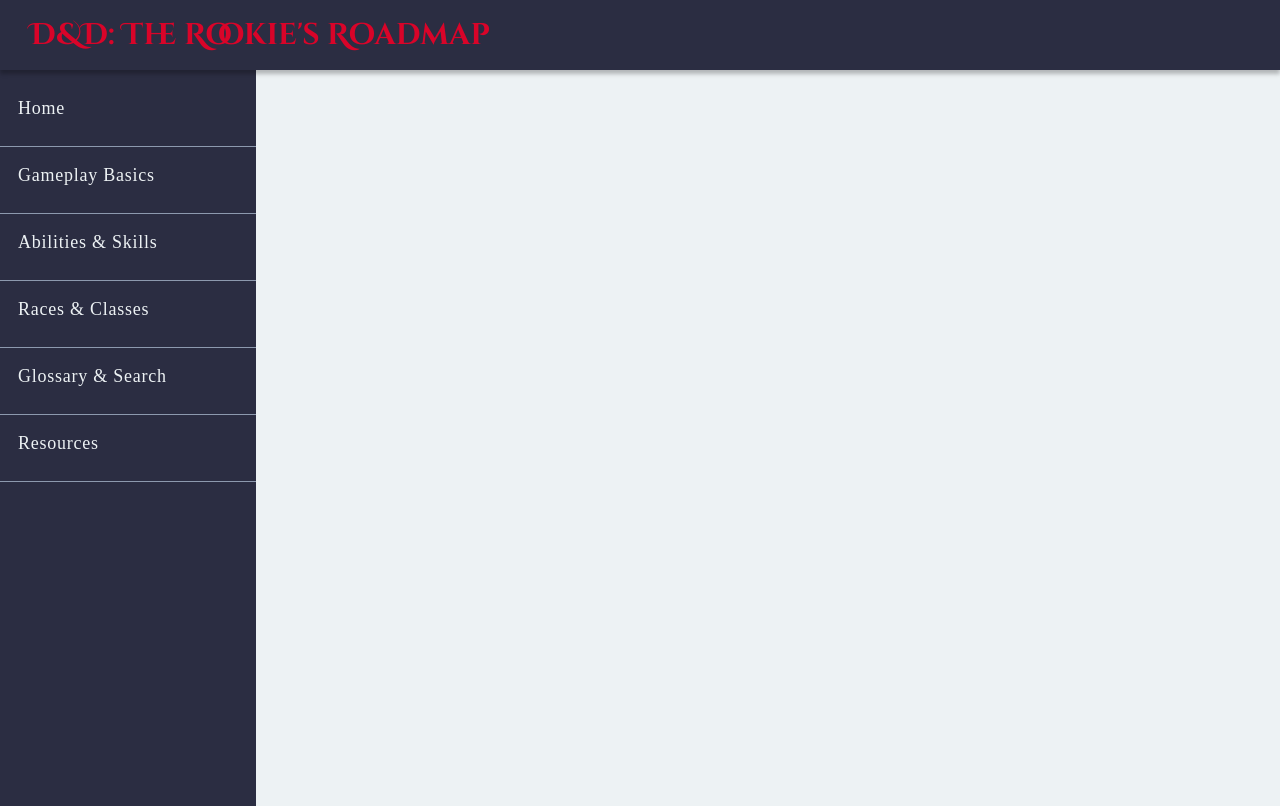
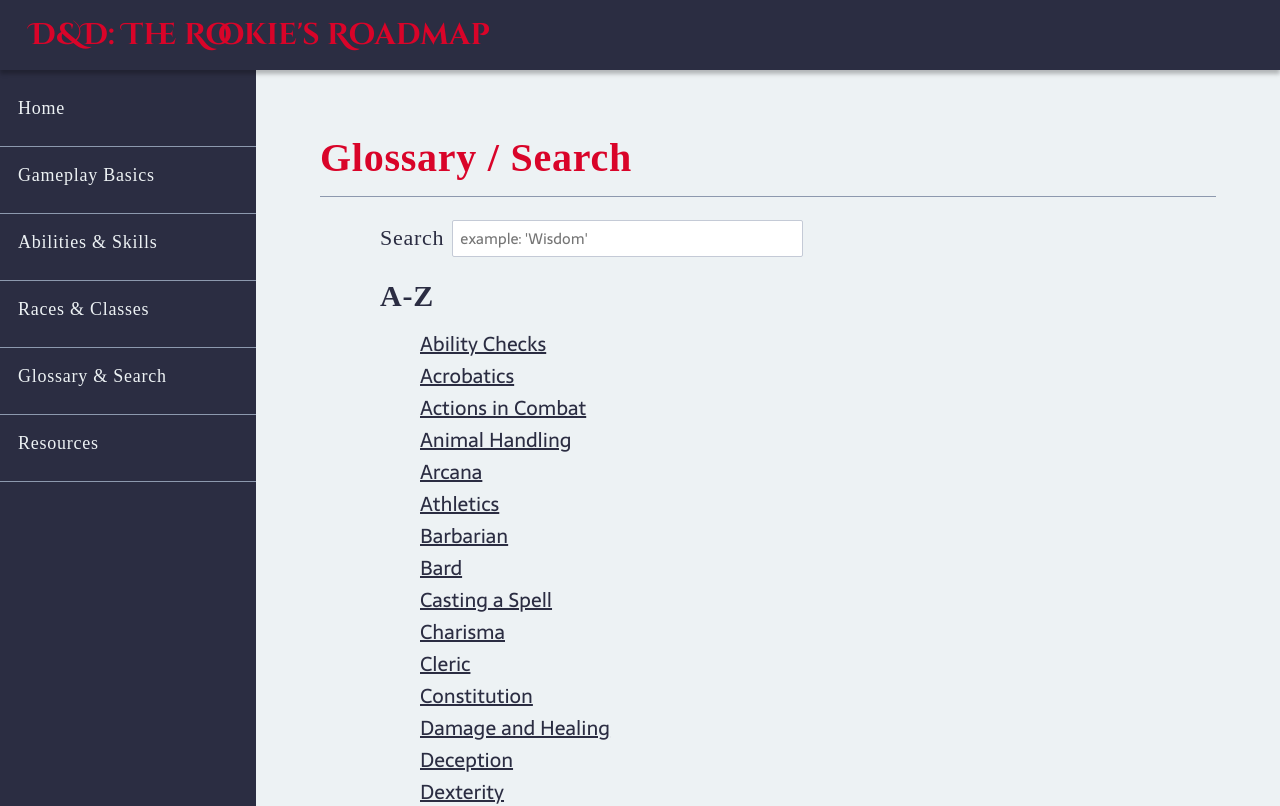
Before and after one commit to rachelsoae/dnd-rookie-roadmap, a React (Create React App) app: page /glossary in a window 1280 px wide. Shown: the top 806 px of the page. Built offline with nearby package versions, Linux system fonts and the light colour scheme; a web font is replaced by a local one.

Commit message:
Refactor getAllLinks using NAMES and getLinks

```diff
--- a/src/components/App.js
+++ b/src/components/App.js
@@ -71,6 +71,23 @@ const App = () => {
   //   return alphabetizedLinks;
   // }
 
+  const getAllLinks = () => {
+    const allLinks = []
+    const addLinks = (directory, category = null) => {
+      const links = getLinks(directory, category)
+      links.forEach(link => allLinks.push(link))
+    }
+    Object.keys(NAMES).forEach(name => {
+      if (name === 'gameplay-basics') {
+        Object.keys(NAMES[name]).forEach(key => addLinks(name, key))
+      } else {
+        addLinks(name)
+      }
+    })
+    const alphabetizedLinks = allLinks.sort((a, b) => a.key.localeCompare(b.key))
+    return alphabetizedLinks;
+  }
+
 
   return (
     <div className='app'>
@@ -86,8 +103,8 @@ const App = () => {
           <Route path='/gameplay-basics' element={<Gameplay getLinks={getLinks} />} />
           <Route path='/abilities-and-skills' element={<AbilitySkill getLinks={getLinks} />} />
           <Route path='/races-and-classes' element={<RaceClass getLinks={getLinks} />} />
-          {/* <Route path='/glossary' element={<Glossary getAllLinks={getAllLinks} />} /> */}
-          {/* <Route path='/resources' element={<Resources />} /> */}
+          <Route path='/glossary' element={<Glossary getAllLinks={getAllLinks} />} />
+          <Route path='/resources' element={<Resources />} />
           <Route path='/gameplay-basics/:id' element={<Page />} />
           <Route path='/abilities/:id' element={<Page />} />
           <Route path='/skills/:id' element={<Page />} />
```
